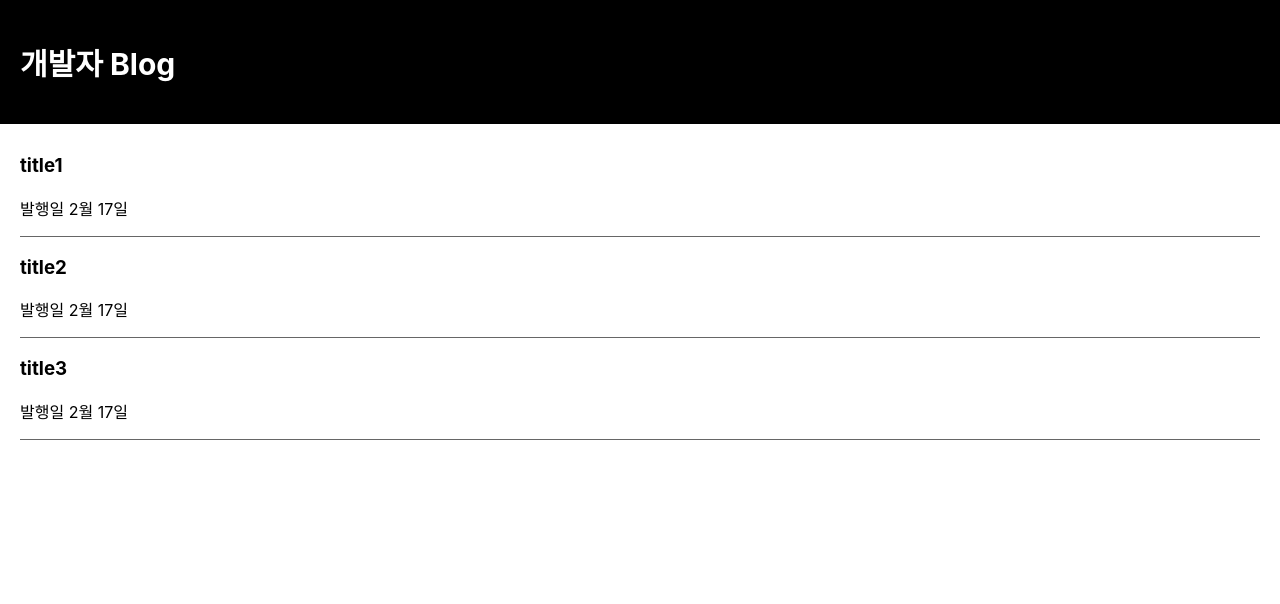
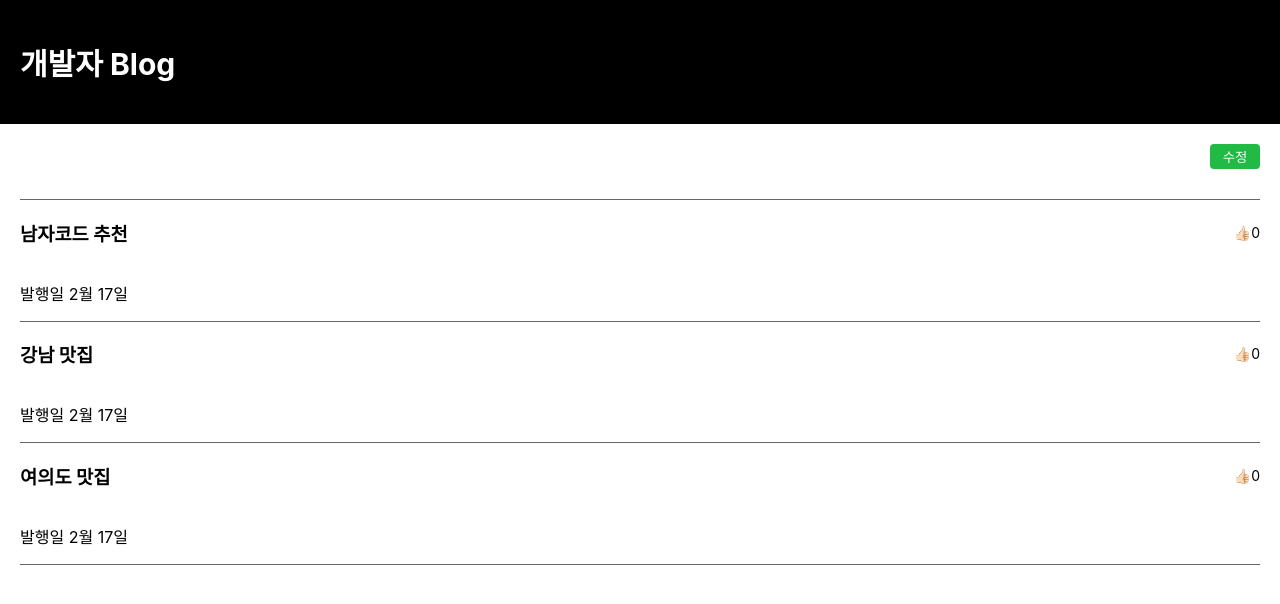
Before and after one commit to super2918/react-blog, a React (Create React App) app: page / in a window 1280 px wide. Shown: the top 604 px of the page. Built offline with nearby package versions, Linux system fonts and the light colour scheme.

Commit message:
Fix html and Add button style, html

```diff
--- a/src/App.css
+++ b/src/App.css
@@ -22,9 +22,45 @@ ol, ul, li {
   padding: 0 20px;
 }
 
+.list__item:nth-child(1) {
+  border-top: 1px solid #666;
+}
+
 .list__item {
   text-align: left;
   border-bottom: 1px solid #666;
+}
+
+.list__title {
+  display: flex;
+  justify-content: space-between;
+  align-items: center;
+}
+
+.like-count {
+  font-size: 14px;
+}
+
+.button {
+  display: inline-block;
+  border: 0;
+  border-radius: 4px;
+  background: transparent;
+  cursor: pointer;
+}
+
+.button--modify {
+  min-width: 50px;
+  height: 25px;
+  padding: 2px 10px;
+  background: #21ba45;
+  color: white;
+}
+
+.button__wrap {
+  display: flex;
+  justify-content: flex-end;
+  margin: 20px;
 }
 
 .App-logo {
--- a/src/App.js
+++ b/src/App.js
@@ -4,24 +4,43 @@ import React, { useState } from 'react';
 import './App.css';
 
 function App() {
-  let [ title, setTitle ] = useState({ 0 : 'title1', 1: 'title2', 2: 'title3'});
+  let [ title, setTitle ] = useState({ 0 : '남자코드 추천', 1: '강남 맛집', 2: '여의도 맛집'});
+  let [ count, upDateCount] = useState(0);
 
   return (
     <div className="App">
       <div className="black-nav">
         <h1>개발자 Blog</h1>
       </div>
+      <div className="button__wrap">
+        <button type="button" className="button button--modify">수정</button>
+      </div>
       <ul className="list">
         <li className="list__item">
-          <h3>{title[0]}</h3>
+          <div className="list__title">
+            <h3>{title[0]}</h3>
+            <div className="like-count">
+              <span onClick={ () => { upDateCount(count + 1) } }>👍🏻</span>{count}
+            </div>
+          </div>
           <p>발행일 2월 17일</p>
         </li>
         <li className="list__item">
-          <h3>{title[1]}</h3>
+          <div className="list__title">
+            <h3>{title[1]}</h3>
+            <div className="like-count">
+              <span onClick={ () => { upDateCount(count + 1) } }>👍🏻</span>{count}
+            </div>
+          </div>
           <p>발행일 2월 17일</p>
         </li>
         <li className="list__item">
-          <h3>{title[2]}</h3>
+          <div className="list__title">
+            <h3>{title[2]}</h3>
+            <div className="like-count">
+              <span onClick={ () => { upDateCount(count + 1) } }>👍🏻</span>{count}
+            </div>
+          </div>
           <p>발행일 2월 17일</p>
         </li>
       </ul>
```
Also changed, not shown: 1 other file (tests, documents, lock files or other folders).
